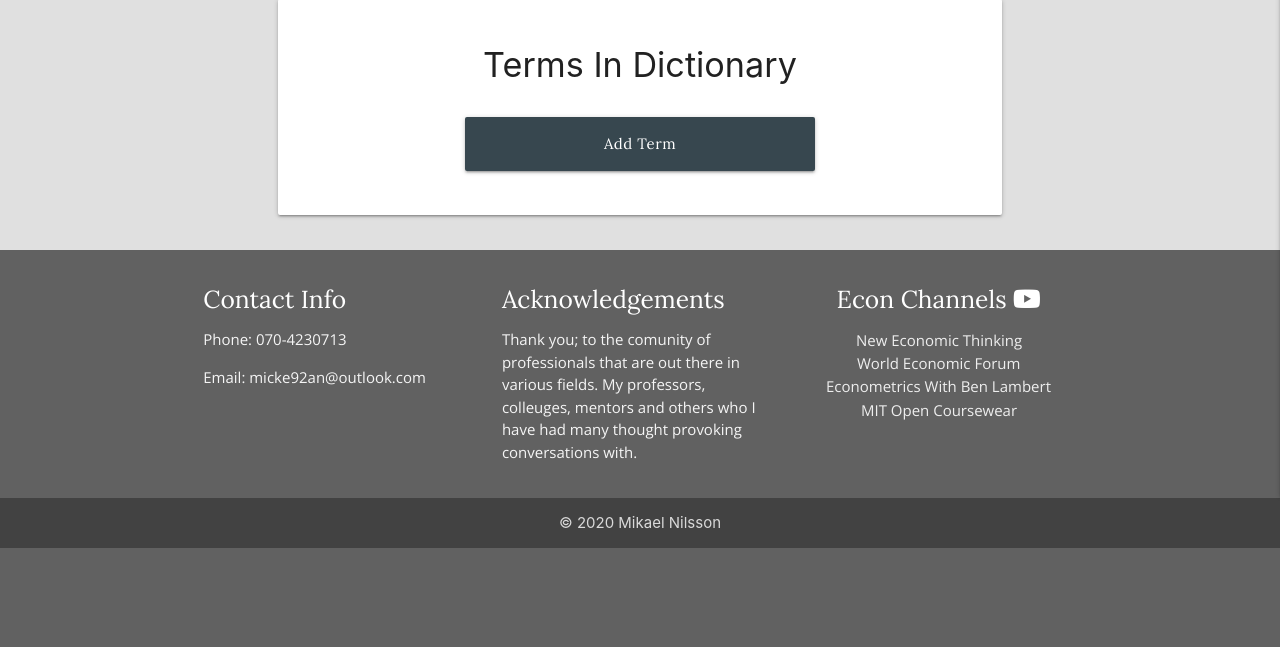
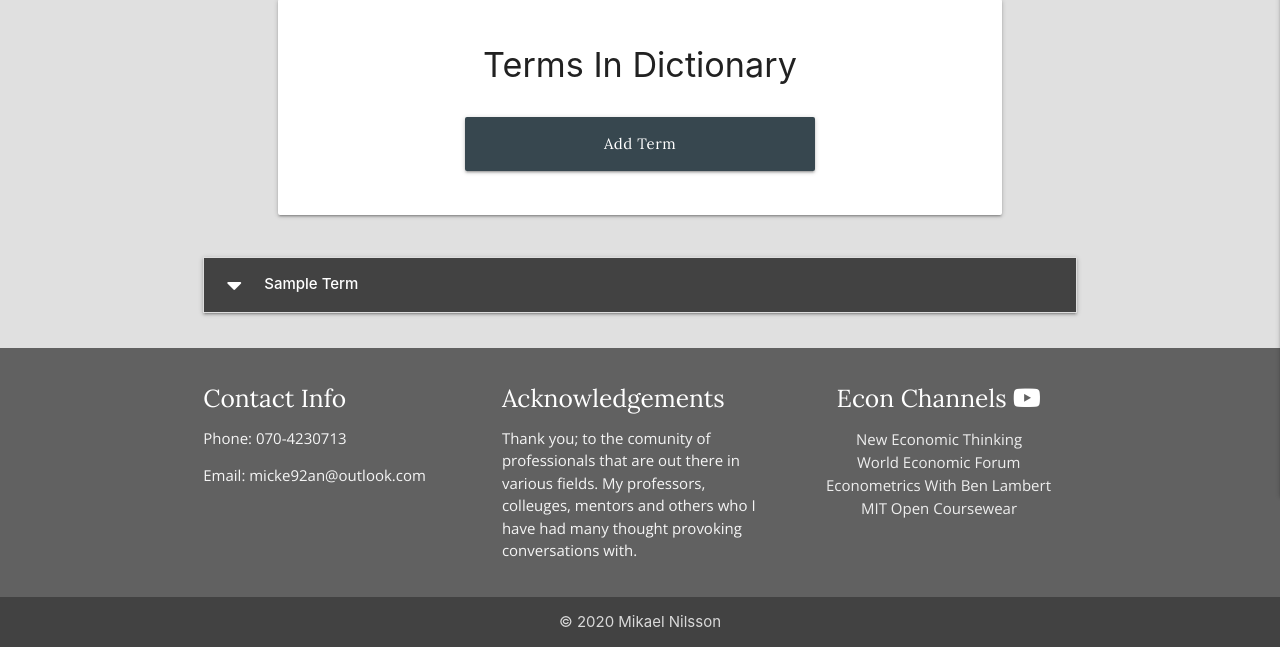
Before and after one commit to 92an/third-milestone-project, a Flask app: page /profile/1 in a window 1280 px wide. Shown: the part 364-1011 px from the top of the page. Before the commit the page ends 912 px from the top, so only its background shows below. Run offline with Flask 2, Linux system fonts and the light colour scheme; the visitor is signed in with stand-in values (Sample User, id 1); a database or web service that is not in the repository returns one stand-in record (values such as "Sample title"); some libraries are stand-ins or nearby versions.

Commit message:
can uppload terms to dictionary, also viewable in profile section now

```diff
--- a/app.py
+++ b/app.py
@@ -18,6 +18,8 @@ app.secret_key = os.environ.get("SECRET_KEY")
 mongo = PyMongo(app)
 
 
+# creates a global variable that is called
+# before request checking if there is a user in session
 @app.before_request
 def before_request():
     g.user = None
@@ -43,10 +45,23 @@ def get_terms():
     return render_template("terms.html", terms=terms, username=username)
 
 
-@app.route("/add_term")
+@app.route("/add_term", methods=["GET", "POST"])
 def add_term():
+    if request.method == "POST":
+        term = {
+            "term_name": request.form.get("term_name"),
+            "category_name": request.form.get("category_name"),
+            "description": request.form.get("description"),
+            "created_by": session["user"]
+        }
+        mongo.db.terms.insert_one(term)
+        flash("Your term ha been added to the dictonary")
+        return redirect(url_for("get_terms"))
+
+    username = session["user"]
     categories = mongo.db.categories.find().sort("category_name", 1)
-    return render_template("add_term.html", categories=categories)
+    return render_template(
+        "add_term.html", categories=categories, username=username)
 
 
 @app.route("/register", methods=["GET", "POST"])
@@ -112,14 +127,14 @@ def logout():
     return redirect(url_for("login"))
 
 
-
 @app.route("/profile/<username>", methods=["GET", "POST"])
 def profile(username):
     username = mongo.db.users.find_one(
         {"username": session["user"]})["username"]
 
     if session["user"]:
-        return render_template("profile.html", username=username)
+        terms = list(mongo.db.terms.find())
+        return render_template("profile.html", username=username, terms=terms)
 
     return redirect(url_for("login"))
 
--- a/templates/profile.html
+++ b/templates/profile.html
@@ -30,5 +30,25 @@
         </div>
     </div>
 </div>
+ <div class="row container">
+        <div class="col s12">
+            <ul class="collapsible grey darken-2">
+            {% for term in terms %}
+                <li>
+                    <div class="collapsible-header grey darken-3 white-text header">
+                        <i class="fas fa-caret-down"></i>
+                        <strong class="capitalize header">{{term.term_name}}</strong>
+                    </div>
+                    <div class="collapsible-body white main-text">
+                       <h6 class="capitalize header">{{term.category_name}}</h6>
+                       <p class="main-text">{{term.definition}}</p><br>
+                       <a target="_blank" href="{{term.source_url}}">Read More Here</a><br>
+                       <p class="header capitalize">By: {{term.created_by}}</p><br>
+                    </div>
+                </li>
+            {% endfor %}
+            </ul>
+        </div>
+    </div>
 
 {% endblock %}
--- a/templates/terms.html
+++ b/templates/terms.html
@@ -18,7 +18,8 @@
                     <div class="collapsible-body white main-text">
                        <h6 class="capitalize header">{{term.category_name}}</h6>
                        <p class="main-text">{{term.definition}}</p><br>
-                       <a target="_blank" href="{{term.source_url}}">Read More Here</a>
+                       <a target="_blank" href="{{term.source_url}}">Read More Here</a><br>
+                       <p class="header capitalize">By: {{term.created_by}}</p>
                     </div>
                 </li>
             {% endif %}
@@ -38,6 +39,7 @@
                        <h6 class="capitalize header">{{term.category_name}}</h6>
                        <p class="main-text">{{term.definition}}</p><br>
                        <a target="_blank" href="{{term.source_url}}">Read More Here</a>
+                       <p class="header capitalize">By: {{term.created_by}}</p>
                     </div>
                 </li>
             {% endif %}
```
Also changed, not shown: templates/add_term.html (+4 -4 lines).
